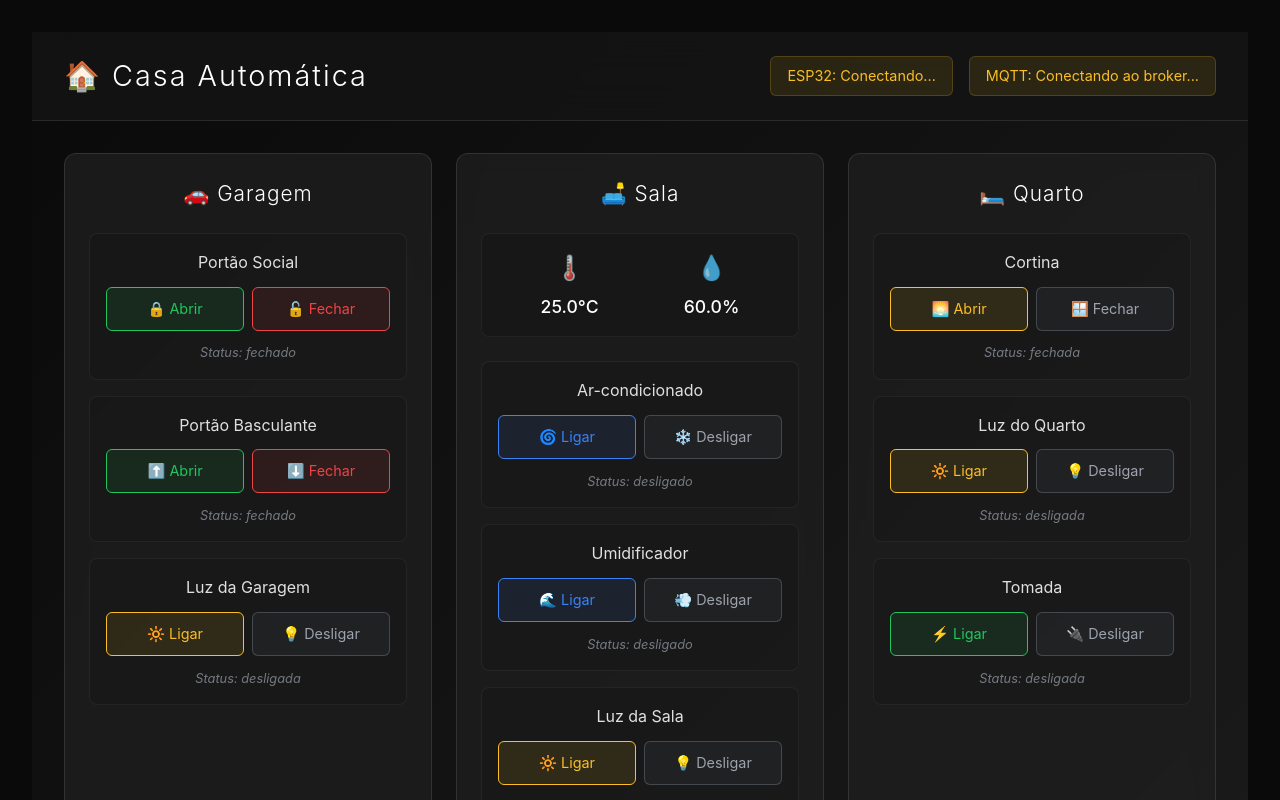
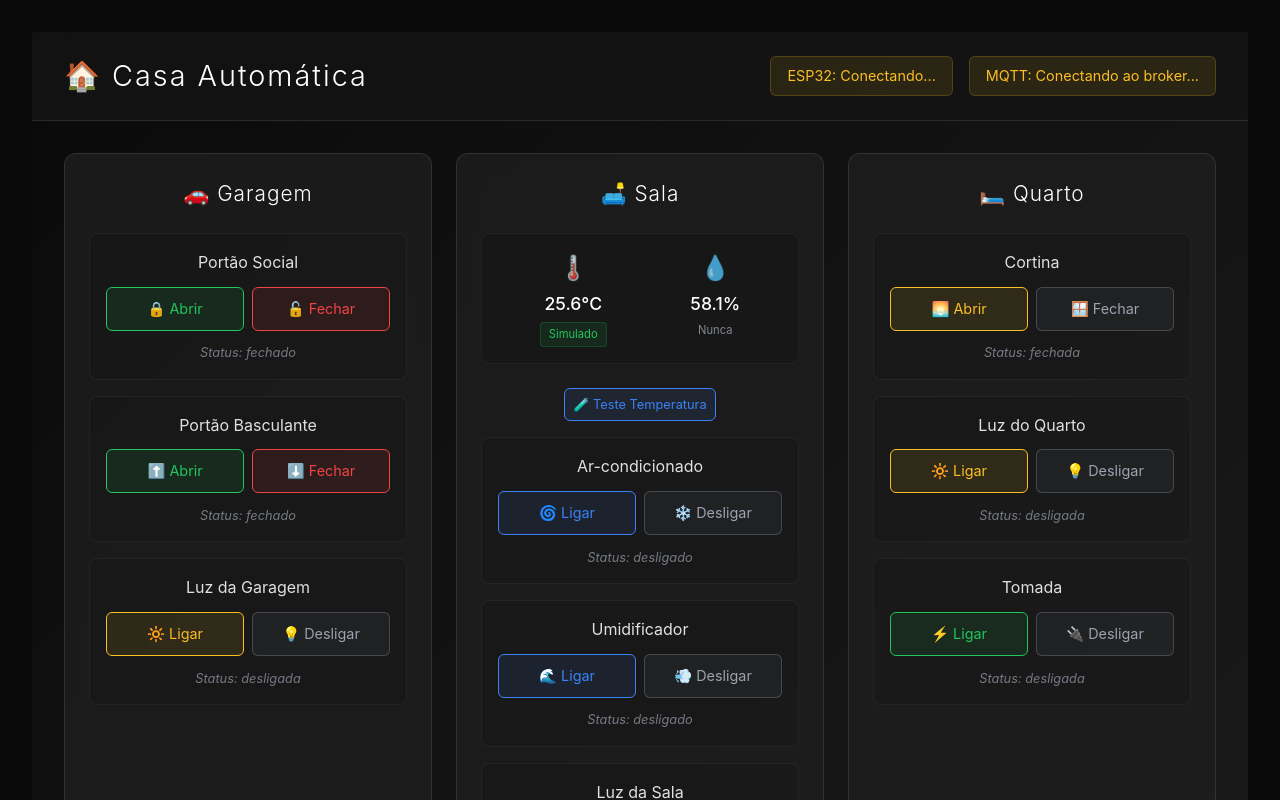
Before and after one commit to ThiagoM22/casaAutomaticasenai, a React (Vite) app: page / in a window 1280 px wide. Shown: the top 800 px of the page. Built offline with nearby package versions, Linux system fonts and the light colour scheme.

Commit message:
style: adjust gap in layout and add sensor source and time styles; enhance logging in esp32Service

```diff
--- a/src/App.css
+++ b/src/App.css
@@ -141,7 +141,7 @@
   display: flex;
   flex-direction: column;
   align-items: center;
-  gap: 0.5rem;
+  gap: 0.3rem;
 }
 
 .sensor-icon {
@@ -153,6 +153,21 @@
   font-size: 1.1rem;
   font-weight: 500;
   color: #ffffff;
+}
+
+.sensor-source {
+  font-size: 0.7rem;
+  color: #22c55e;
+  background: rgba(34, 197, 94, 0.1);
+  padding: 0.2rem 0.5rem;
+  border-radius: 4px;
+  border: 1px solid rgba(34, 197, 94, 0.2);
+}
+
+.sensor-time {
+  font-size: 0.7rem;
+  color: #9ca3af;
+  opacity: 0.8;
 }
 
 .controls {
--- a/src/components/Sala.jsx
+++ b/src/components/Sala.jsx
@@ -1,4 +1,4 @@
-import { useState, useEffect } from 'react'
+import { useState, useEffect, useRef } from 'react'
 import { sendCommand, subscribeToSensorData, subscribeToDeviceStatus } from '../utils/esp32Service'
 
 function Sala() {
@@ -7,58 +7,232 @@ function Sala() {
   const [luzSala, setLuzSala] = useState('desligada')
   const [temperatura, setTemperatura] = useState(25.0)
   const [umidade, setUmidade] = useState(60.0)
+  const [lastSensorUpdate, setLastSensorUpdate] = useState(null)
+  const [dataSource, setDataSource] = useState('simulado') // 'dht22' ou 'simulado'
+
+  // Refs para acessar valores atuais nos callbacks
+  const temperaturaRef = useRef(temperatura)
+  const umidadeRef = useRef(umidade)
+
+  // Atualizar refs quando os estados mudarem
+  useEffect(() => {
+    temperaturaRef.current = temperatura
+    console.log('🌡️ Ref temperatura atualizada para:', temperatura)
+  }, [temperatura])
+
+  useEffect(() => {
+    umidadeRef.current = umidade
+    console.log('💧 Ref umidade atualizada para:', umidade)
+  }, [umidade])
 
   // Subscrever a dados dos sensores e status dos dispositivos via MQTT
   useEffect(() => {
-    // Callback para dados dos sensores
+    // Callback para dados dos sensores DHT22
     const handleSensorData = (data) => {
-      console.log('📨 Dados dos sensores recebidos:', data)
-      if (data.temperature !== undefined) {
-        setTemperatura(parseFloat(data.temperature))
+      console.log('🌡️💧 === PROCESSANDO DADOS DO SENSOR DHT22 ===')
+      console.log('📨 Dados brutos recebidos:', data)
+      console.log('📊 Tipo dos dados:', typeof data)
+      console.log('📍 Estados atuais - Temp:', temperaturaRef.current, 'Umidade:', umidadeRef.current)
+
+      let sensorData = data
+      let temperaturaProcessada = false
+      let umidadeProcessada = false
+
+      // Se recebeu uma string, tentar fazer parse
+      if (typeof data === 'string') {
+        console.log('📝 Processando dados como string:', data)
+
+        try {
+          // Tentar parse JSON primeiro
+          sensorData = JSON.parse(data)
+          console.log('✅ Parse JSON bem-sucedido:', sensorData)
+        } catch {
+          console.log('🔍 String não é JSON, tentando extrair valores numericamente...')
+
+          // Tentar formato "25.3,60.2"
+          const numeros = data.match(/\d+\.?\d*/g)
+          if (numeros && numeros.length >= 2) {
+            sensorData = {
+              temperature: parseFloat(numeros[0]),
+              humidity: parseFloat(numeros[1])
             }
-      if (data.humidity !== undefined) {
-        setUmidade(parseFloat(data.humidity))
+            console.log('✅ Valores extraídos do formato CSV:', sensorData)
+          } else {
+            // Tentar regex mais específicas
+            const tempRegex = /temp[eratura]*[:\s=]*([0-9]+\.?[0-9]*)/i
+            const humRegex = /hum[idade]*[:\s=]*([0-9]+\.?[0-9]*)/i
+
+            const tempMatch = data.match(tempRegex)
+            const humMatch = data.match(humRegex)
+
+            if (tempMatch || humMatch) {
+              sensorData = {}
+              if (tempMatch) sensorData.temperature = parseFloat(tempMatch[1])
+              if (humMatch) sensorData.humidity = parseFloat(humMatch[1])
+              console.log('✅ Valores extraídos com regex específica:', sensorData)
+            } else {
+              console.warn('⚠️ Não foi possível extrair dados da string:', data)
+              return // Sair se não conseguir processar
+            }
+          }
+        }
+      }
+
+      console.log('🔍 Dados finais para processamento:', sensorData)
+
+      // Processar temperatura - com logs detalhados
+      const tempFields = ['temperature', 'temp', 'Temperature', 'Temp', 'TEMP', 'temperatura']
+      console.log('🌡️ Procurando campos de temperatura em:', Object.keys(sensorData))
+
+      for (const field of tempFields) {
+        if (sensorData[field] !== undefined) {
+          const tempValue = sensorData[field]
+          console.log(`🌡️ Campo temperatura encontrado: ${field} = ${tempValue} (tipo: ${typeof tempValue})`)
+
+          const temp = parseFloat(tempValue)
+          console.log(`🌡️ Valor parseado: ${temp}`)
+
+          if (!isNaN(temp) && temp >= -40 && temp <= 80) {
+            console.log(`🌡️ ✅ TEMPERATURA VÁLIDA! Atualizando: ${temperaturaRef.current}°C → ${temp}°C`)
+
+            // Usar callback para garantir que o estado seja atualizado
+            setTemperatura(prevTemp => {
+              console.log(`🌡️ Callback setState - de ${prevTemp}°C para ${temp}°C`)
+              return temp
+            })
+
+            setLastSensorUpdate(new Date())
+            setDataSource('dht22')
+            temperaturaProcessada = true
+
+            // Verificar se realmente atualizou após um tempo
+            setTimeout(() => {
+              console.log(`🌡️ Verificação após setState - temperatura atual: ${temperatura}°C`)
+            }, 500)
+
+            break
+          } else {
+            console.warn(`⚠️ Temperatura fora do range válido: ${temp}°C`)
+          }
+        }
+      }
+
+      if (!temperaturaProcessada) {
+        console.warn('🌡️ ❌ NENHUM CAMPO DE TEMPERATURA ENCONTRADO!')
+        console.log('🔍 Campos disponíveis:', Object.keys(sensorData))
+        console.log('🔍 Campos procurados:', tempFields)
+      }
+
+      // Processar umidade
+      const humFields = ['humidity', 'hum', 'umidade', 'Humidity', 'Hum', 'HUM']
+      console.log('💧 Procurando campos de umidade em:', Object.keys(sensorData))
+
+      for (const field of humFields) {
+        if (sensorData[field] !== undefined) {
+          const humValue = sensorData[field]
+          console.log(`💧 Campo umidade encontrado: ${field} = ${humValue} (tipo: ${typeof humValue})`)
+
+          const hum = parseFloat(humValue)
+          console.log(`💧 Valor parseado: ${hum}`)
+
+          if (!isNaN(hum) && hum >= 0 && hum <= 100) {
+            console.log(`💧 ✅ UMIDADE VÁLIDA! Atualizando: ${umidadeRef.current}% → ${hum}%`)
+
+            setUmidade(prevHum => {
+              console.log(`💧 Callback setState - de ${prevHum}% para ${hum}%`)
+              return hum
+            })
+
+            setLastSensorUpdate(new Date())
+            setDataSource('dht22')
+            umidadeProcessada = true
+            break
+          } else {
+            console.warn(`⚠️ Umidade fora do range válido: ${hum}%`)
+          }
+        }
+      }
+
+      if (!umidadeProcessada) {
+        console.warn('💧 ❌ NENHUM CAMPO DE UMIDADE ENCONTRADO!')
+        console.log('🔍 Campos disponíveis:', Object.keys(sensorData))
+        console.log('🔍 Campos procurados:', humFields)
+      }
+
+      if (temperaturaProcessada || umidadeProcessada) {
+        console.log('✅ === DADOS PROCESSADOS COM SUCESSO ===')
+        console.log(`📊 Status processamento - Temp: ${temperaturaProcessada ? '✅' : '❌'}, Umidade: ${umidadeProcessada ? '✅' : '❌'}`)
+      } else {
+        console.warn('⚠️ === NENHUM DADO VÁLIDO ENCONTRADO ===')
+        console.log('🔍 Formato esperado: {"temperature": 25.3, "humidity": 60.2}')
+        console.log('🔍 Ou formato CSV: "25.3,60.2"')
+        console.log('🔍 Dados recebidos:', data)
       }
     }
 
     // Callbacks para status dos dispositivos
     const handleACStatus = (status) => {
       console.log('📨 Status AC recebido:', status)
-      setArCondicionado(status === 'ligado' ? 'ligado' : 'desligado')
+      setArCondicionado(status === 'ligado' || status === 'on' || status === '1' ? 'ligado' : 'desligado')
     }
 
     const handleHumidifierStatus = (status) => {
       console.log('📨 Status umidificador recebido:', status)
-      setUmidificador(status === 'ligado' ? 'ligado' : 'desligado')
+      setUmidificador(status === 'ligado' || status === 'on' || status === '1' ? 'ligado' : 'desligado')
     }
 
     const handleLightStatus = (status) => {
       console.log('📨 Status luz sala recebido:', status)
-      setLuzSala(status === 'ligada' ? 'ligada' : 'desligada')
+      setLuzSala(status === 'ligada' || status === 'on' || status === '1' ? 'ligada' : 'desligada')
     }
 
     // Subscrever aos tópicos MQTT
+    console.log('🔗 Registrando callbacks da Sala...')
     subscribeToSensorData('sala/sensores', handleSensorData)
     subscribeToDeviceStatus('sala/ac', handleACStatus)
     subscribeToDeviceStatus('sala/umidificador', handleHumidifierStatus)
     subscribeToDeviceStatus('sala/luz', handleLightStatus)
 
-    // Fallback: simulação caso MQTT não esteja funcionando
+    // Fallback: simulação apenas se não receber dados reais
     const fallbackInterval = setInterval(() => {
+      if (dataSource === 'simulado') {
+        console.log('🎲 Usando dados simulados (nenhum dado real recebido)')
         setTemperatura(prev => {
           const variation = (Math.random() - 0.5) * 2
-        return Math.max(18, Math.min(35, prev + variation))
+          const newTemp = Math.max(18, Math.min(35, prev + variation))
+          console.log(`🎲 Simulação temperatura: ${prev}°C → ${newTemp}°C`)
+          return newTemp
         })
         setUmidade(prev => {
           const variation = (Math.random() - 0.5) * 5
-        return Math.max(30, Math.min(80, prev + variation))
+          const newHum = Math.max(30, Math.min(80, prev + variation))
+          console.log(`🎲 Simulação umidade: ${prev}% → ${newHum}%`)
+          return newHum
         })
-    }, 10000)
+      } else {
+        // Verificar se os dados estão muito antigos (mais de 1 minuto)
+        const now = new Date()
+        if (lastSensorUpdate && (now - lastSensorUpdate) > 60000) {
+          console.log('⚠️ Dados do DHT22 muito antigos, voltando para simulação')
+          setDataSource('simulado')
+        }
+      }
+    }, 5000) // Verificar a cada 5 segundos
 
     return () => {
       clearInterval(fallbackInterval)
     }
-  }, [])
+  }, [lastSensorUpdate, dataSource])
+
+  // Log quando temperatura muda
+  useEffect(() => {
+    console.log(`🌡️ Estado temperatura mudou para: ${temperatura}°C`)
+  }, [temperatura])
+
+  // Log quando umidade muda
+  useEffect(() => {
+    console.log(`💧 Estado umidade mudou para: ${umidade}%`)
+  }, [umidade])
 
   const ligarArCondicionado = async () => {
     try {
@@ -120,6 +294,14 @@ function Sala() {
     }
   }
 
+  // Função de teste manual para debug
+  const testarTemperatura = () => {
+    console.log('🧪 TESTE MANUAL - Forçando temperatura para 30°C')
+    setTemperatura(30.0)
+    setDataSource('dht22')
+    setLastSensorUpdate(new Date())
+  }
+
   return (
     <div className="environment-card">
       <h2>🛋️ Sala</h2>
@@ -128,11 +310,26 @@ function Sala() {
         <div className="sensor-item">
           <span className="sensor-icon">🌡️</span>
           <span className="sensor-value">{temperatura.toFixed(1)}°C</span>
+          <span className="sensor-source">{dataSource === 'dht22' ? 'DHT22' : 'Simulado'}</span>
         </div>
         <div className="sensor-item">
           <span className="sensor-icon">💧</span>
           <span className="sensor-value">{umidade.toFixed(1)}%</span>
+          <span className="sensor-time">
+            {lastSensorUpdate ? lastSensorUpdate.toLocaleTimeString() : 'Nunca'}
+          </span>
         </div>
+      </div>
+
+      {/* Botão de teste - temporário para debug */}
+      <div style={{ marginBottom: '1rem' }}>
+        <button
+          className="btn btn-info"
+          onClick={testarTemperatura}
+          style={{ fontSize: '0.8rem', padding: '0.5rem' }}
+        >
+          🧪 Teste Temperatura
+        </button>
       </div>
 
       <div className="controls">
--- a/src/utils/esp32Service.js
+++ b/src/utils/esp32Service.js
@@ -232,17 +232,33 @@ const handleIncomingMessage = (topic, message) => {
     let data
     try {
       data = JSON.parse(message)
+      console.log('✅ Mensagem parseada como JSON:', data)
     } catch {
       data = { value: message }
+      console.log('📝 Mensagem tratada como texto simples')
     }
 
     // Determinar tipo de mensagem baseado nos tópicos
     if (topic === 'casaAutomatica/sala/sensor') {
-      // Dados de sensores da sala
+      // Dados de sensores da sala (DHT22)
+      console.log('🌡️💧 Processando dados do sensor DHT22')
+
       const callback = sensorCallbacks.get('sala/sensores')
       if (callback) {
-        console.log('📊 Atualizando dados dos sensores da sala')
-        callback(data)
+        console.log('📊 Enviando dados para callback da sala')
+
+        // Enviar os dados originais para o callback processar
+        if (typeof message === 'string' && !message.startsWith('{')) {
+          // Se for string simples, enviar como string
+          callback(message)
+        } else {
+          // Se for objeto ou JSON, enviar o dado parseado
+          callback(data)
+        }
+
+        console.log('✅ Dados enviados para interface da sala')
+      } else {
+        console.log('⚠️ Nenhum callback registrado para sensores da sala')
       }
     } else if (topic === 'casaAutomatica/garagem/status') {
       // Status geral da garagem
```
Lines whose indentation alone changed are shown as unchanged.
